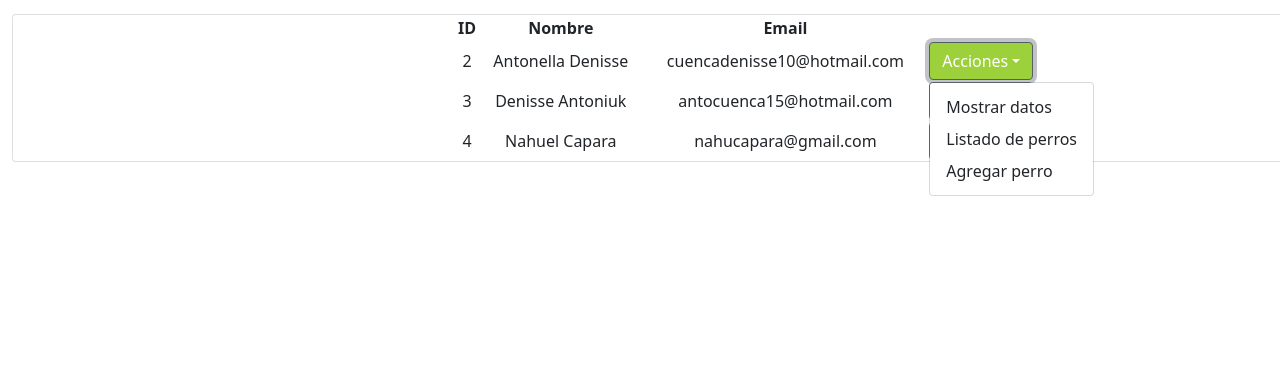
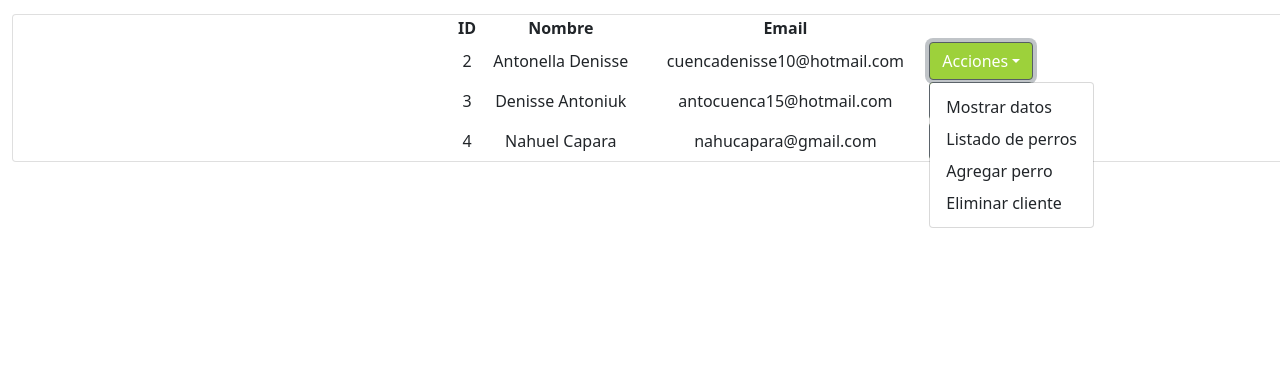
Before and after one commit to Fuwanto/VeterinariaOhMyDog, a Django app: page /clientes in a window 1280 px wide, after a click on "Acciones"; the page is wider, and only the part inside the window is pictured. Shown: the part 366-750 px from the top of that part. Run offline with Django 4.2, Linux system fonts and the light colour scheme; data comes from the database, SQL or seed files in the repository; both versions use the stored data as it was after the commit.

Commit message:
Borrar cliente agregado en el dropdown con su modal y el listado solo muestra clientes habilitados.

```diff
--- a/veterinaria/OhMyDog/modelos/clientes/__init__.py
+++ b/veterinaria/OhMyDog/modelos/clientes/__init__.py
@@ -16,8 +16,11 @@ def buscar_cliente_por_mail(email):
         return None
 
 
-def borrar_cliente():
-    pass
+def deshabilitar_cliente(id):
+    cliente = Cliente.objects.get(id=id)
+    cliente.habilitado = False
+    cliente.save()
+    return cliente
 
 
 def modificar_cliente():
@@ -28,5 +31,5 @@ def buscar_cliente_por():
     pass
 
 
-def listar_clientes():
-    return Cliente.objects.all()
+def listar_clientes_habilitados():
+    return Cliente.objects.filter(habilitado=True)
--- a/veterinaria/OhMyDog/templates/listado_clientes.html
+++ b/veterinaria/OhMyDog/templates/listado_clientes.html
@@ -75,8 +75,35 @@
 									Agregar perro
 								</a>
 							</li>
+
+							<li>
+								<a
+									class="dropdown-item eliminar-cliente"
+									data-bs-toggle="modal"
+									data-bs-target="#confirmModal"
+									href="{% url 'borrar_cliente' cliente.id %}"
+								>
+									Eliminar cliente
+								</a>
+							</li>
 						</ul>
-
+					</div>
+					<div class="modal fade" id="confirmModal" tabindex="-1" aria-labelledby="confirmModalLabel" aria-hidden="true">
+						<div class="modal-dialog">
+						  <div class="modal-content">
+							<div class="modal-header">
+							  <h5 class="modal-title" id="confirmModalLabel">Eliminar cliente</h5>
+							  <button type="button" class="btn-close" data-bs-dismiss="modal" aria-label="Close"></button>
+							</div>
+							<div class="modal-body">
+							  <p>¿Está seguro que quiere borrar el cliente?</p>
+							</div>
+							<div class="modal-footer">
+							  <button type="button" class="btn btn-secondary" data-bs-dismiss="modal">Cancelar</button>
+							  <a  id="aceptarEliminarCliente" class="btn btn-danger">Aceptar</a>
+							</div>
+						  </div>
+						</div>
 					</div>
 				</td>
 			</tr>
@@ -86,4 +113,20 @@
 		</table>
 	</div>
 </div>
+<script>
+	document.addEventListener("DOMContentLoaded", function () {
+		const eliminarClienteLinks = document.querySelectorAll(".eliminar-cliente");
+		const aceptarEliminarClienteButton = document.querySelector("#aceptarEliminarCliente");
+
+		eliminarClienteLinks.forEach(function (link) {
+			link.addEventListener("click", function (event) {
+				event.preventDefault();
+				const eliminarClienteUrl = link.href;
+				aceptarEliminarClienteButton.addEventListener("click", function () {
+					window.location.href = eliminarClienteUrl;
+				});
+			});
+		});
+	});
+</script>
 {%endblock%}
--- a/veterinaria/OhMyDog/urls.py
+++ b/veterinaria/OhMyDog/urls.py
@@ -14,6 +14,7 @@ from OhMyDog.views.clientes import (
     datos_de_un_perro,
     datos_de_mi_perro,
     borrar_perro,
+    borrar_cliente,
 )
 from OhMyDog.views.turnos import (
     solicitar_turnos,
@@ -49,5 +50,10 @@ urlpatterns = [
     path("rechazar_turno/<int:turno_id>/", rechazar_turno, name="rechazar_turno"),
     path("perros/<int:perro_id>/", datos_de_un_perro, name="datos_de_un_perro"),
     path("borrar_perro/<int:perro_id>", borrar_perro, name="borrar_perro"),
-    path('agregar_atencion_clinica/', agregar_atencion_clinica, name='agregar_atencion_clinica')
+    path("borrar_cliente/<int:cliente_id>", borrar_cliente, name="borrar_cliente"),
+    path(
+        "agregar_atencion_clinica/",
+        agregar_atencion_clinica,
+        name="agregar_atencion_clinica",
+    ),
 ]
--- a/veterinaria/OhMyDog/views/clientes.py
+++ b/veterinaria/OhMyDog/views/clientes.py
@@ -1,6 +1,10 @@
 from django.shortcuts import render, redirect, get_object_or_404
 from django.contrib.auth.decorators import login_required
-from OhMyDog.modelos.clientes import listar_clientes, Cliente
+from OhMyDog.modelos.clientes import (
+    listar_clientes_habilitados,
+    Cliente,
+    deshabilitar_cliente,
+)
 from OhMyDog.modelos.perros import (
     buscar_perros_por_dueño,
     buscar_perro_por_nombre,
@@ -20,7 +24,7 @@ def buscar_clientes(request):
 
 
 def todos_los_clientes(request):
-    clientes = listar_clientes()
+    clientes = listar_clientes_habilitados()
     return render(request, "listado_clientes.html", {"clientes": clientes})
 
 
@@ -85,6 +89,12 @@ def borrar_perro(request, perro_id):
     return redirect("clientes")
 
 
+@user_passes_test(superuser_check)
+def borrar_cliente(request, cliente_id):
+    deshabilitar_cliente(cliente_id)
+    return redirect("clientes")
+
+
 @login_required
 def mis_perros(request):
     cliente = request.user.cliente
```
Also changed, not shown: veterinaria/veterinaria.db.
